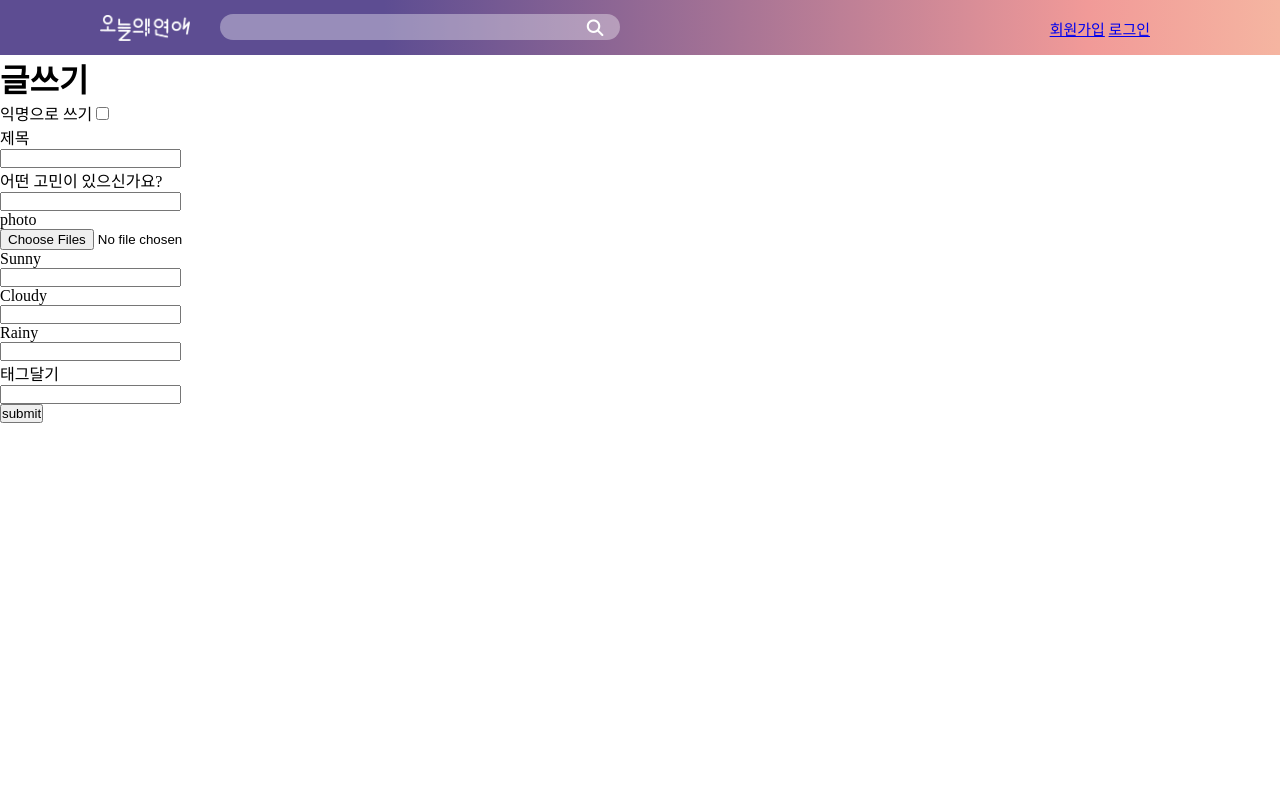
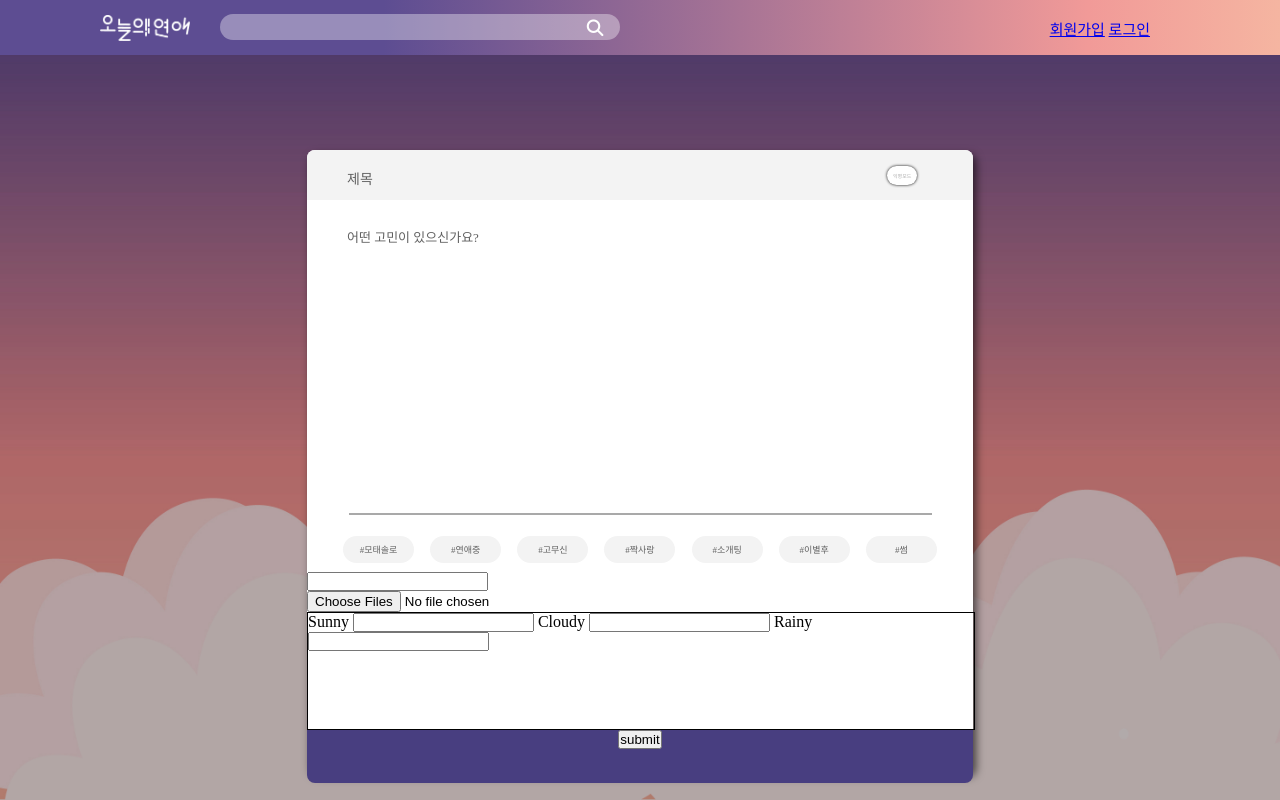
Before and after one commit to wanderlust16/lovecast, a Django app: page /home/new/ in a window 1280 px wide. Run offline with Django 3.2, Linux system fonts and the light colour scheme; parts of the project's set-up code (start-up, migrations or seed data) failed here and were passed over; some libraries are stand-ins or nearby versions.

Commit message:
글쓰기 중

```diff
--- a/feedpage/static/feedpage/mypage.css
+++ b/feedpage/static/feedpage/mypage.css
@@ -55,7 +55,7 @@
 
 /* 닉네임 */
 .info_nickname {
-  width: 242px;
+  width: auto;
   color: #616161;
   font-size: 42px;
   font-weight: 500;
@@ -64,7 +64,7 @@
 
 /* 아이디 */
 .info_username {
-  width: 242px;
+  width: auto;
   color: #616161;
   font-size: 23px;
   font-weight: 320;
--- /dev/null
+++ b/feedpage/static/feedpage/new.css
@@ -0,0 +1,242 @@
+.bg {
+    position: fixed;
+    top: -50%;
+    left: -50%;
+    width: 200%;
+    height: 200%;
+
+  }
+
+
+
+.writing_box {
+    position: relative;
+    margin-left: auto;
+    margin-right: auto;
+    top: 150px;
+    border-radius: 8px;
+    width: 666px;
+    height: 622px;
+    background: white;
+    box-shadow: 3.18px 4.79px 8px 0px rgba(0,0,0,0.62);
+}
+
+/*제목 쓰기 - 익명 모드 */
+
+.title {
+    position: relative;
+    width: 666px;
+    height: 50px;
+    border-top-left-radius: 8px;
+    border-top-right-radius: 8px;
+    background: #f3f3f3;
+    display: flex;
+
+}
+
+.title_box {                    /* 제목 쓰는 전체 div */
+    position: absolute;
+    height: 45px;
+    width: 515px;
+    left : 40px;
+    text-align: initial;
+
+}
+
+.title_box label {          /* 제목 글자 */
+    position: absolute;
+    font-size: 14px;
+    font-weight: 500;
+    color: #616161;
+    top: 18px;
+    cursor: text;
+}
+
+#text_title {           /* 제목 박스 */
+    font-size: 14px;
+    font-weight: 500;
+    color: #616161;
+    height: auto;
+    width: 450px;
+    text-align: initial;
+    border: 0px solid;
+    margin-top: 13px;
+    background: rgba(0,0,0,0.0);
+}
+
+
+/* 익명 모드 버튼 구역 */
+
+.anonymous_box {
+    position: absolute;
+    left : 580px;
+    top: 14px;
+}
+
+/*익명 모드 버튼 */
+
+
+ul.ks-cboxtags li{
+  display: inline-flex;
+  cursor: pointer;
+
+}
+ul.ks-cboxtags li label{
+    align-self: center;
+    background-color: white;
+    color: #adadad;
+    font-size: 5px;
+    border-radius: 12px;
+    padding : 6px;
+    transition: all .2s;
+    box-shadow: 0px 0px 3px 0px rgba(0,0,0,1);
+    cursor: pointer;
+}
+
+
+ul.ks-cboxtags li label::before {
+    display: inline-block;
+    background-color: white;
+    color: #f15398;
+    font-size: 5px;
+    border-radius: 12px;
+    padding : 6px;
+    transition: all .2s;
+    box-shadow: 0px 0px 3px 0px rgba(0,0,0,1);
+    cursor: pointer;
+    transition: transform .3s ease-in-out;
+}
+
+ul.ks-cboxtags li input[type="checkbox"]:checked + label::before {
+    transform: rotate(-360deg);
+    transition: transform .3s ease-in-out;
+}
+
+ul.ks-cboxtags li input[type="checkbox"]:checked + label {
+    color: #f15398;
+    border: 1px solid #f15398;
+    background-color: white;
+    transition: all .2s;
+}
+
+ul.ks-cboxtags li input[type="checkbox"] {
+  display: absolute;
+  opacity: 0;
+  width: 50px;
+  height: 30px;
+  cursor: pointer;
+}
+ul.ks-cboxtags li input[type="checkbox"] {
+  position: absolute;
+  opacity: 0;
+  width: 50px;
+  height: 30px;
+  cursor: pointer;
+}
+ul.ks-cboxtags li input[type="checkbox"]:focus + label {
+  border: 1px solid #f15398;
+}
+
+
+
+
+/*내용 글쓰기*/
+.story {
+    position: relative;
+    width: 666px;
+    min-height: 315px;
+    display: block;
+    margin-top: 12px;
+
+}
+
+.story label {
+    position: absolute;
+    font-size: 13px;
+    font-weight: 400;
+    color: #616161;
+    margin-left: 40px;
+    cursor: text;
+    top: 15px;
+}
+
+
+
+#text_story {
+    width: 581px;
+    height: auto;
+    margin-left: 40px;
+    border: 0px solid;
+    margin-top: 15px;
+}
+
+hr {
+    border : 0.75px solid #a9a9a9;
+    width: 581px;
+    margin-top : 270px;
+    margin-left: auto;
+    margin-right: auto;
+}
+
+/*해쉬태그*/
+.hashtag {
+    position: relative;
+    width: 666px;
+    min-height: 79px;
+    border: 0px solid;
+}
+
+.justtag {
+    position: relative;
+    width: 610px;
+    height: 45px;
+    display: flex;
+    margin-left: auto;
+    margin-right: auto;
+}
+
+.shape {
+    position: relative;
+    height: 27px;
+    width: 71px;
+    border-radius: 14px;
+    font-size: 9px;
+    font-weight: 400;
+    text-align: center;
+    color: #616161;
+    background: #f3f3f3;
+    margin: auto;
+}
+p {
+    position: relative;
+    margin: auto;
+    top: 7px;
+
+}
+
+
+
+
+
+
+/*선택지 넣기*/
+
+.optionbox {
+    position: relative;
+    width: 666px;
+    min-height: 116px;
+    display: block;
+    border: 1px solid;
+
+}
+
+.finish_writing {
+    position: relative;
+    width: 666px;
+    height: 53px;
+    border-bottom-right-radius: 8px;
+    border-bottom-left-radius: 8px;
+    background: #483e80;
+    text-align-last: center;
+
+}
--- a/feedpage/templates/feedpage/new.html
+++ b/feedpage/templates/feedpage/new.html
@@ -3,33 +3,77 @@
 {% block content %}
 {% load staticfiles%}
 
-  <div class = "all_body">
-    <h1>글쓰기</h1>
-    <form action="/home/" method="POST" enctype="multipart/form-data">
-      {% csrf_token %}
-      <p>익명으로 쓰기 <input type="checkbox" name="anonymous"/> </p>
-      <p>제목</p>
-      <input name="title" /> <br />
-      <p>어떤 고민이 있으신가요?</p>
-      <input name="content" /> <br />
-      <p>photo</p>
-      <input multiple="multiple" name="photo" type="file" /> <br />
 
-      <!--선택지 보기 이름 input받기-->
-      <p>Sunny</p>
-      <input name="sunny_content" /><br />
-      <p>Cloudy</p>
-      <input name="cloudy_content" /><br />
-      <p>Rainy</p>
-      <input name="rainy_content" /><br />
+<!-- css style -->
+<link rel="stylesheet"  href="{% static 'feedpage/new.css' %}" />
+<script src="https://code.jquery.com/jquery-3.3.1.min.js" integrity="sha256-FgpCb/KJQlLNfOu91ta32o/NMZxltwRo8QtmkMRdAu8=" crossorigin="anonymous"></script>
+<script src="{% static 'feedpage/mypage.js' %}"></script>
 
-      <!--hashtags-->
-      <p>태그달기</p>
-      <input name="hashtags" /> <br />
 
-      <input type="submit" value="submit" />
-    </form>
-
+  <div class = "bg">
+    <img style="position: absolute; top: 0; left: 0; right: 0; bottom: 0; margin: auto; width: 50%; height: auto; min-width: 50%; min-height: 50%;" src="{% static 'feedpage/img/new_bg.jpg' %}"/>
   </div>
 
+    <div class = "writing_box">
+      <div class = "title">
+        <form action="/home/" method="POST" enctype="multipart/form-data">
+          {% csrf_token %}
+          <div class = "title_box">
+            <label for="title_text">제목</label>
+            <input type = "text" name="title" id = "text_title"/>
+          </div>
+
+          <div class = "anonymous_box">
+            <ul class="ks-cboxtags">
+            <li><input type="checkbox" id="checkboxOne" name="anonymous" ><label for="checkboxOne">익명모드</label></li>
+            </ul>
+          </div>
+          <!-- <div class = "anonymous_box">익명 모드 <input type="checkbox" name="anonymous"/> </div> -->
+      </div>
+
+      <div class = "story">
+        <label for="story_text">어떤 고민이 있으신가요?</label>
+        <input type = "text" name="content" id = "text_story"/>
+        <hr>
+      </div>
+
+      <div class = "hashtag">
+        <div class = "justtag">
+          <div class = "shape"><p>#모태솔로</p></div>
+          <div class = "shape"><p>#연애중</p></div>
+          <div class = "shape"><p>#고무신</p></div>
+          <div class = "shape"><p>#짝사랑</p></div>
+          <div class = "shape"><p>#소개팅</p></div>
+          <div class = "shape"><p>#이별후</p></div>
+          <div class = "shape"><p>#썸</p></div>
+        </div>
+
+        <div class = "puttag">
+          <div clas = "hastag_text">
+            <input type = "text" name="hashtags"/>
+          </div>
+
+          <div clas = "photo">
+            <input multiple="multiple" name="photo" type="file" alt = "사진"/>
+          </div>
+      </div>
+    </div>
+
+      <div class = "optionbox">
+        <!--선택지 보기 이름 input받기-->
+        <p1>Sunny</p1>
+        <input type = "text" name="sunny_content" />
+        <p2>Cloudy</p2>
+        <input type = "text" name="cloudy_content" />
+        <p3>Rainy</p3>
+        <input type = "text" name="rainy_content" />
+      </div>
+
+      <div class = "finish_writing">
+        <input type="submit" value="submit" />
+      </form>
+      </div>
+    </div>
+
+
 {% endblock content %}
```
Also changed, not shown: feedpage/static/feedpage/mypage.js (deleted, +0 -9 lines), accounts/static/accounts/img/background2.jpg, accounts/static/accounts/img/black_bg2.jpg, db.sqlite3, feedpage/static/feedpage/img/new_bg.jpg (added), 8 other files.
